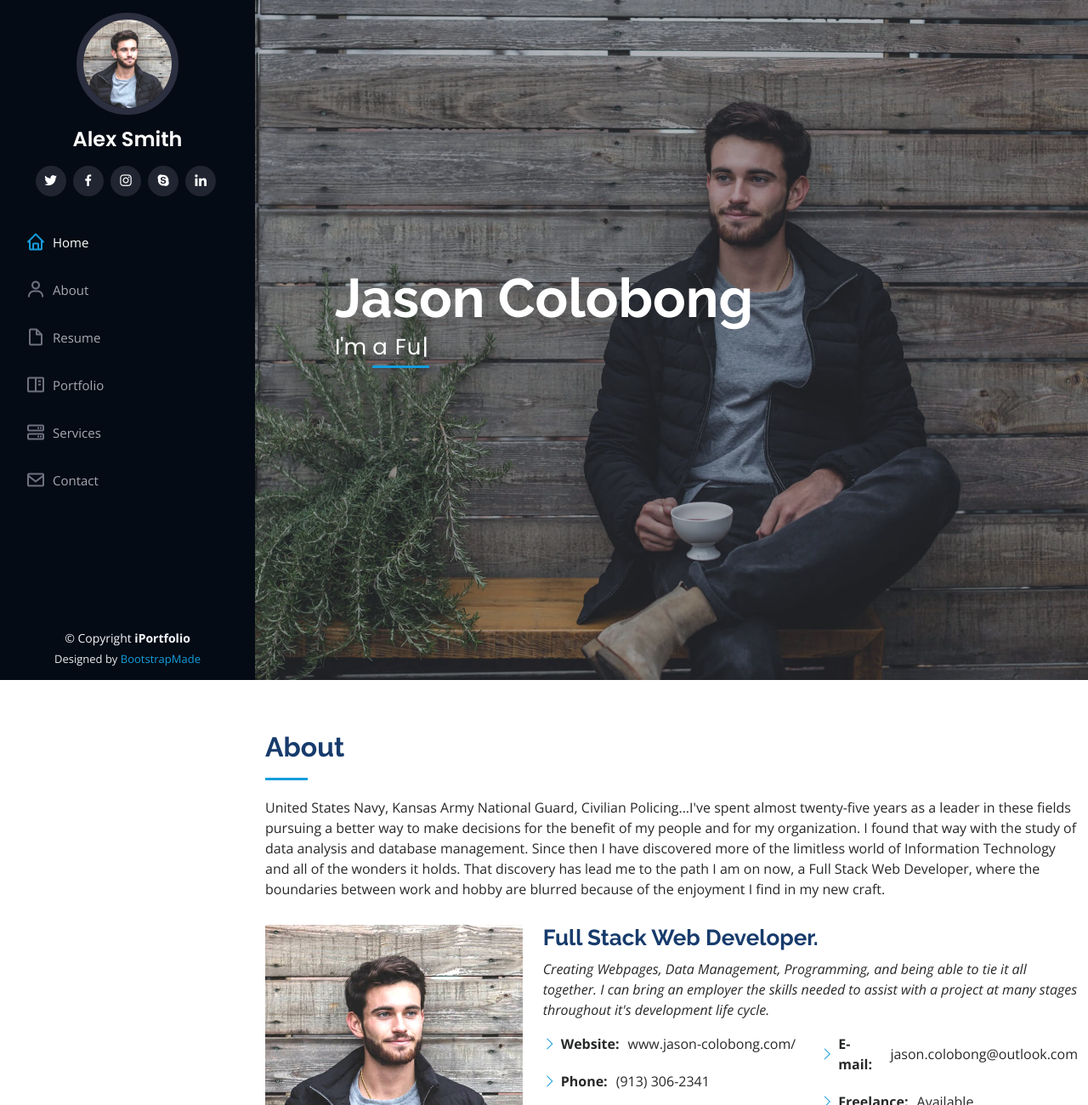
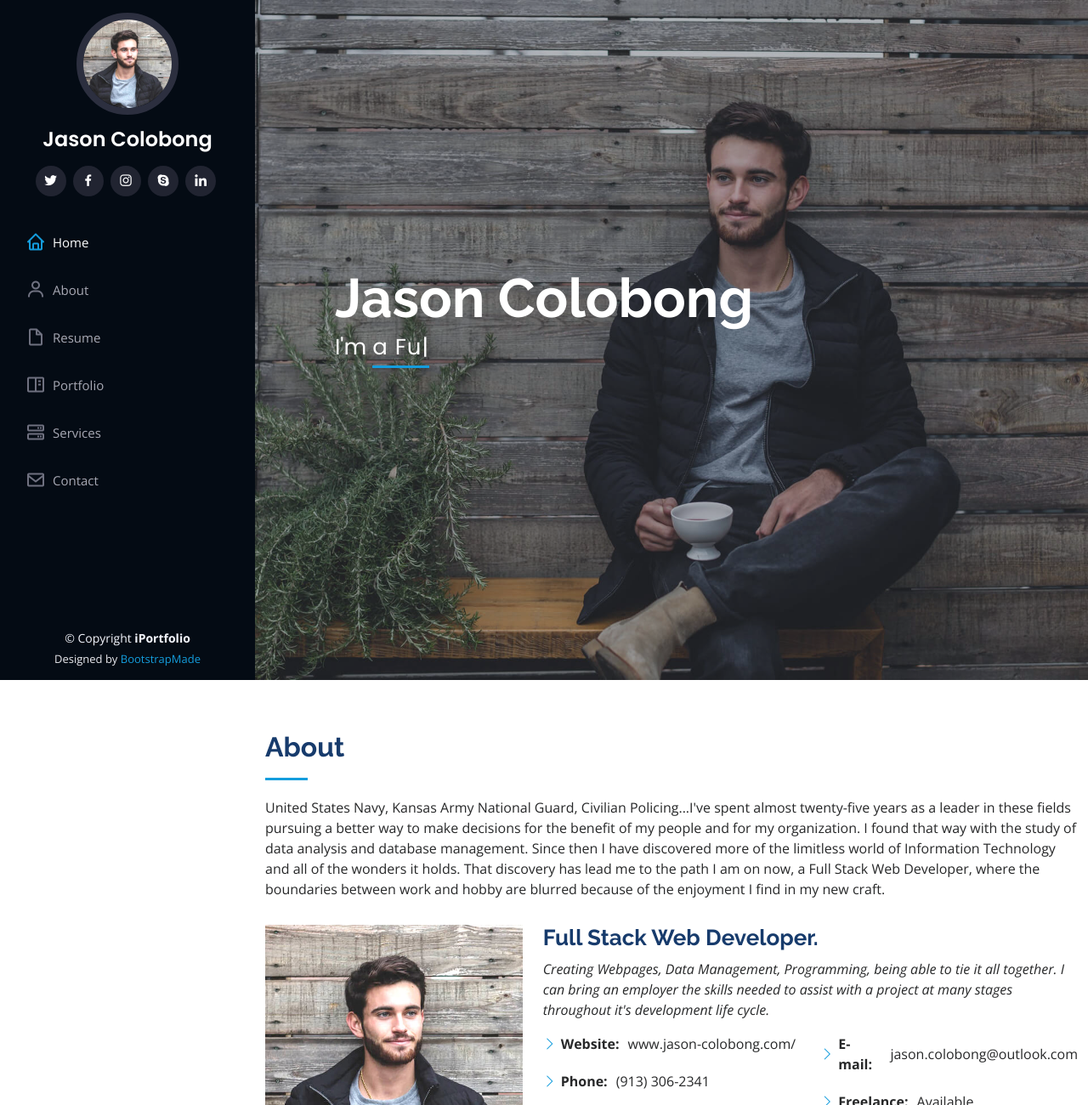
Before and after one commit to IakonaColobong/Professional-Portfolio, a plain HTML site: page PersonalWebpage/index.html in a window 1280 px wide. Shown: the top 1300 px of the page at 85% size. Drawn offline with nearby package versions, Linux system fonts and the light colour scheme.

Commit message:
Located last reference to erroneous person

```diff
--- a/PersonalWebpage/index.html
+++ b/PersonalWebpage/index.html
@@ -46,7 +46,7 @@
 
       <div class="profile">
         <img src="assets/img/profile-img.jpg" alt="" class="img-fluid rounded-circle">
-        <h1 class="text-light"><a href="index.html">Alex Smith</a></h1>
+        <h1 class="text-light"><a href="index.html">Jason Colobong</a></h1>
         <div class="social-links mt-3 text-center">
           <a href="#" class="twitter"><i class="bx bxl-twitter"></i></a>
           <a href="#" class="facebook"><i class="bx bxl-facebook"></i></a>
@@ -95,7 +95,7 @@
           <div class="col-lg-8 pt-4 pt-lg-0 content" data-aos="fade-left">
             <h3>Full Stack Web Developer.</h3>
             <p class="fst-italic">
-              Creating Webpages, Data Management, Programming, and being able to tie it all together. I can bring an employer the skills needed to assist with a project at many stages throughout it's development life cycle.
+              Creating Webpages, Data Management, Programming, being able to tie it all together. I can bring an employer the skills needed to assist with a project at many stages throughout it's development life cycle.
             </p>
             <div class="row">
               <div class="col-lg-6">
```
